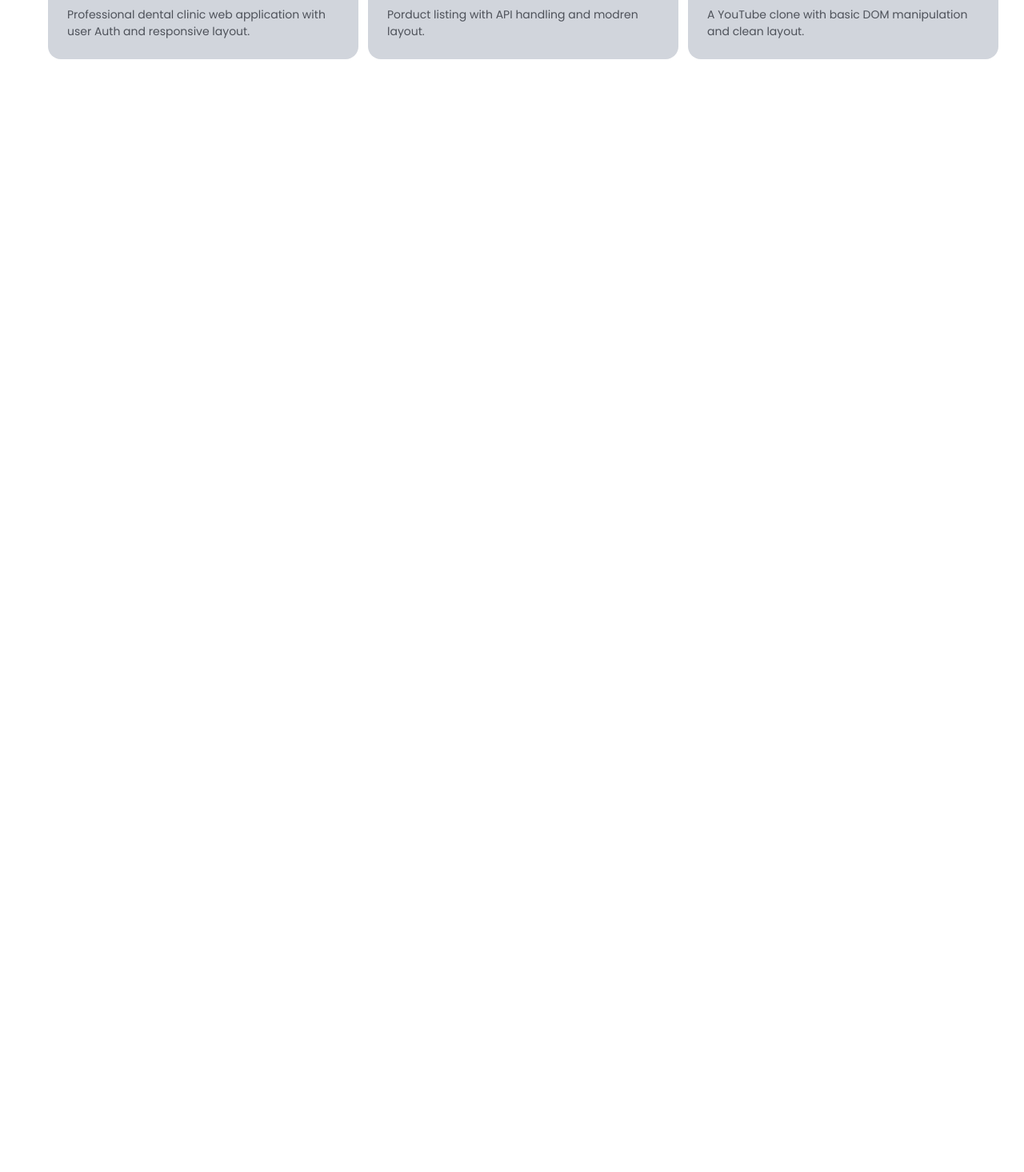
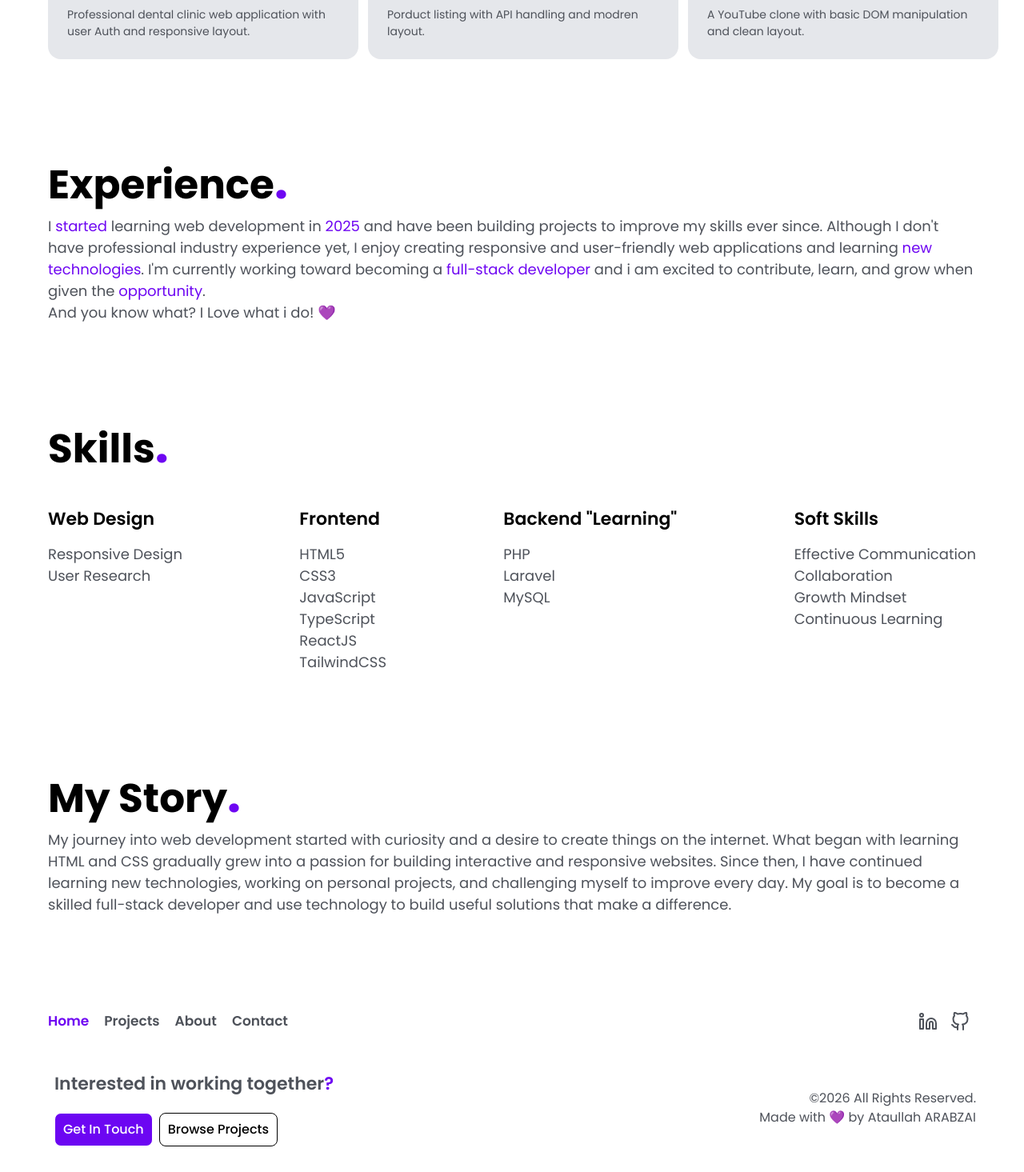
Before and after one commit to ataullaharabzai/Portfolio-website, a React (Vite) app: page / in a window 1280 px wide. Shown: the part 1045-2510 px from the top of the page at 80% size. Before the commit the page ends 1179 px from the top, so only its background shows below. Built offline with nearby package versions, Linux system fonts and the light colour scheme.

Commit message:
skills and footer added

```diff
--- a/src/App.jsx
+++ b/src/App.jsx
@@ -9,7 +9,7 @@ function App() {
     <>
       <Navebar />
       <Outlet />
-      {/* <Footer /> */}
+      <Footer />
     </>
   )
 }
--- a/src/Footer/Footer.jsx
+++ b/src/Footer/Footer.jsx
@@ -1,8 +1,40 @@
 import React from 'react'
+import { NavLink } from 'react-router-dom'
+import { Linkedin, GitHub } from 'react-feather'
 
 function Footer() {
   return (
-    <div>Footer</div>
+    <footer className='p-5 md:p-15'>
+      <div className='w-full flex justify-between items-center'>
+        <div className='w-full max-w-75 flex justify-between items-center text-[#4e525a] text-[11px] sm:text-[17px]'>
+          <NavLink to='/' className={({ isActive }) => isActive ? 'text-[#6e06f2] font-semibold' : 'hover:text-[#6e06f2] font-semibold'}>Home</NavLink>
+
+          <NavLink to='/projects' className={({ isActive }) => isActive ? 'text-[#6e06f2] font-semibold' : 'hover:text-[#6e06f2] font-semibold'}>Projects</NavLink>
+
+          <NavLink to='/about' className={({ isActive }) => isActive ? 'text-[#6e06f2] font-semibold' : 'hover:text-[#6e06f2] font-semibold'}>About</NavLink>
+
+          <NavLink to='/contact' className={({ isActive }) => isActive ? 'text-[#6e06f2] font-semibold' : 'hover:text-[#6e06f2] font-semibold'}>Contact</NavLink>
+        </div>
+        <div className='text-[#4e525a] w-full max-w-20 flex justify-around items-center'>
+          <a href='https://linkedin.com/in/ataullah-dev'><Linkedin className='hover:fill-[#4e525a]' /></a>
+          <a href='https://github.com/ataullaharabzai'><GitHub className='hover:fill-[#4e525a]' /></a>
+        </div>
+      </div>
+
+      <div className='w-full flex justify-between items-center mt-10'>
+        <div className='w-full max-w-96 p-2 flex justify-center items-start flex-col gap-5'>
+          <p className='text-[#4e525a] font-semibold md:text-[22px]'>Interested in working together<span className='text-[#6e06f2]'>?</span></p>
+          <div className='text-[14px] md:text-[16px] w-full lg:w-[320px] flex justify-center lg:justify-start items-center mt-5 gap-4 lg:gap-2 sm:mt-0'>
+            <NavLink to='/contact' className='border rounded-lg font-medium px-2.5 py-2 text-white bg-[#6c06f2] cursor-pointer hover:bg-[#6c06f2c5] transition-all'>Get In Touch</NavLink>
+            <NavLink to='/projects' className='border rounded-lg font-medium px-2.5 py-2 cursor-pointer hover:bg-black hover:text-white transition-all'>Browse Projects</NavLink>
+          </div>
+        </div>
+        <div className='text-[#4e525a] w-full max-w-75 text-right'>
+          <p>©2026 All Rights Reserved.</p>
+          <p>Made with 💜 by Ataullah ARABZAI</p>
+        </div>
+      </div>
+    </footer>
   )
 }
 
--- a/src/Header/Navebar.jsx
+++ b/src/Header/Navebar.jsx
@@ -7,9 +7,13 @@ function Navebar() {
     <header className='w-full flex justify-around items-stretch sm:items-center md:gap-50 p-3'>
       <NavLink to='/' className='font-bold w-full text-[12px] flex justify-center items-center sm:text-[16px] sm:w-[170px] mr-2 sm:mr-0'>Arabzai DEV<span className='font-bold text-3xl text-[#6e06f2]'>.</span></NavLink>
       <nav className='list-none w-full text-[11px] sm:text-[16px] max-w-60 flex justify-center sm:justify-around gap-3 sm:gap-0 items-center'>
+
         <li><NavLink to='/' className={({ isActive }) => isActive ? 'text-[#6e06f2] font-semibold' : 'hover:text-[#6e06f2] font-semibold'}>Home</NavLink></li>
+
         <li><NavLink to='/projects' className={({ isActive }) => isActive ? 'text-[#6e06f2] font-semibold' : 'hover:text-[#6e06f2] font-semibold'}>Projects</NavLink></li>
+
         <li><NavLink to='/about' className={({ isActive }) => isActive ? 'text-[#6e06f2] font-semibold' : 'hover:text-[#6e06f2] font-semibold'}>About</NavLink></li>
+
       </nav>
       <NavLink to='/contact' className={`sm:border sm:border-[#6e06f2] p-1 ml-5 sm:ml-0 sm:p-2 rounded-full`}>
         <Phone className='hover:fill-black w-4 sm:w-8 sm:h-8' />
--- a/src/pages/Home.jsx
+++ b/src/pages/Home.jsx
@@ -35,7 +35,7 @@ function Home() {
         <p className='text-[30px] sm:text-[50px] font-bold'>Projects<span className='font-bold text-3xl md:text-7xl text-[#6e06f2]'>.</span></p>
         <div className="project-section mt-5 flex flex-col justify-cente items-center lg:flex-row gap-3">
 
-          <a href='https://ataullaharabzai.github.io/Dental-Clinic/' className='p-6 bg-gray-300 rounded-2xl w-full max-w-100 cursor-pointer'>
+          <a href='https://ataullaharabzai.github.io/Dental-Clinic/' className='p-6 bg-gray-200 rounded-2xl w-full max-w-100 cursor-pointer'>
             <div className='w-85 h-50 rounded-xl'>
               <img
                 src={clinic}
@@ -47,7 +47,7 @@ function Home() {
             <p className='text-[12px] sm:text-[14px] text-[#4e525a]'>Professional dental clinic web application with user Auth and responsive layout.</p>
           </a>
 
-          <a href='https://github.com/ataullaharabzai/Amazon-React' className='p-6 bg-gray-300 rounded-2xl w-full max-w-100 cursor-pointer'>
+          <a href='https://github.com/ataullaharabzai/Amazon-React' className='p-6 bg-gray-200 rounded-2xl w-full max-w-100 cursor-pointer'>
             <div className='w-85 h-50 rounded-xl'>
               <img
                 src={product}
@@ -59,7 +59,7 @@ function Home() {
             <p className='text-[12px] sm:text-[14px] text-[#4e525a]'>Porduct listing with API handling and modren layout.</p>
           </a>
 
-          <a href='https:github.com/ataullaharabzai' className='p-6 bg-gray-300 rounded-2xl w-full max-w-100 cursor-pointer'>
+          <a href='https:github.com/ataullaharabzai' className='p-6 bg-gray-200 rounded-2xl w-full max-w-100 cursor-pointer'>
             <div className='w-85 h-50 rounded-xl'>
               <img
                 src={youtub}
@@ -74,7 +74,63 @@ function Home() {
         </div>
       </section>
 
+      <section className="experiance w-full p-5 md:p-15">
+        <p className='text-[30px] sm:text-[50px] font-bold'>Experience<span className='font-bold text-3xl md:text-6xl text-[#6e06f2]'>.</span></p>
+        <p className='text-[13px] md:text-[18px] text-[#4e525a]'>I <span className='text-[#6e06f2]'>started</span> learning web development in <span className='text-[#6e06f2]'>2025</span> and have been building projects to improve my skills ever since. Although I don't have professional industry experience yet, I enjoy creating responsive and user-friendly web applications and learning <span className='text-[#6e06f2]'>new technologies</span>. I'm currently working toward becoming a <span className='text-[#6e06f2]'>full-stack developer</span> and i am excited to contribute, learn, and grow when given the <span className='text-[#6e06f2]'>opportunity</span>.</p>
+        <p className='text-[13px] md:text-[18px] text-[#4e525a]'>And you know what? I Love what i do! 💜</p>
+      </section>
 
+      <section className="skills w-full p-5 md:p-15">
+        <p className='text-[30px] sm:text-[50px] font-bold'>Skills<span className='font-bold text-3xl md:text-6xl text-[#6e06f2]'>.</span></p>
+
+        <div className='w-full flex justify-between items-start mt-5'>
+
+          <div>
+            <p class='text-[20px] md:text-[22px] font-semibold leading-15'>Web Design</p>
+            <div class='text-[14px] md:text-[18px] text-[#4e525a]'>
+              <p>Responsive Design</p>
+              <p>User Research</p>
+            </div>
+          </div>
+
+          <div>
+            <p class='text-[20px] md:text-[22px] font-semibold leading-15'>Frontend</p>
+            <div class='text-[14px] md:text-[18px] text-[#4e525a]'>
+              <p>HTML5</p>
+              <p>CSS3</p>
+              <p>JavaScript</p>
+              <p>TypeScript</p>
+              <p>ReactJS</p>
+              <p>TailwindCSS</p>
+            </div>
+          </div>
+
+          <div>
+            <p class='text-[20px] md:text-[22px] font-semibold leading-15'>{`Backend "Learning"`}</p>
+            <div class='text-[14px] md:text-[18px] text-[#4e525a]'>
+              <p>PHP</p>
+              <p>Laravel</p>
+              <p>MySQL</p>
+            </div>
+          </div>
+
+          <div>
+            <p class='text-[20px] md:text-[22px] font-semibold leading-15'>Soft Skills</p>
+            <div class='text-[14px] md:text-[18px] text-[#4e525a]'>
+              <p>Effective Communication</p>
+              <p>Collaboration</p>
+              <p>Growth Mindset</p>
+              <p>Continuous Learning</p>
+            </div>
+          </div>
+
+        </div>
+      </section>
+
+      <section className="myStory w-full p-5 md:p-15">
+        <p className='text-[30px] sm:text-[50px] font-bold'>My Story<span className='font-bold text-3xl md:text-6xl text-[#6e06f2]'>.</span></p>
+        <p className='text-[13px] md:text-[18px] text-[#4e525a]'>My journey into web development started with curiosity and a desire to create things on the internet. What began with learning HTML and CSS gradually grew into a passion for building interactive and responsive websites. Since then, I have continued learning new technologies, working on personal projects, and challenging myself to improve every day. My goal is to become a skilled full-stack developer and use technology to build useful solutions that make a difference.</p>
+      </section>
     </main>
   )
 }
```
